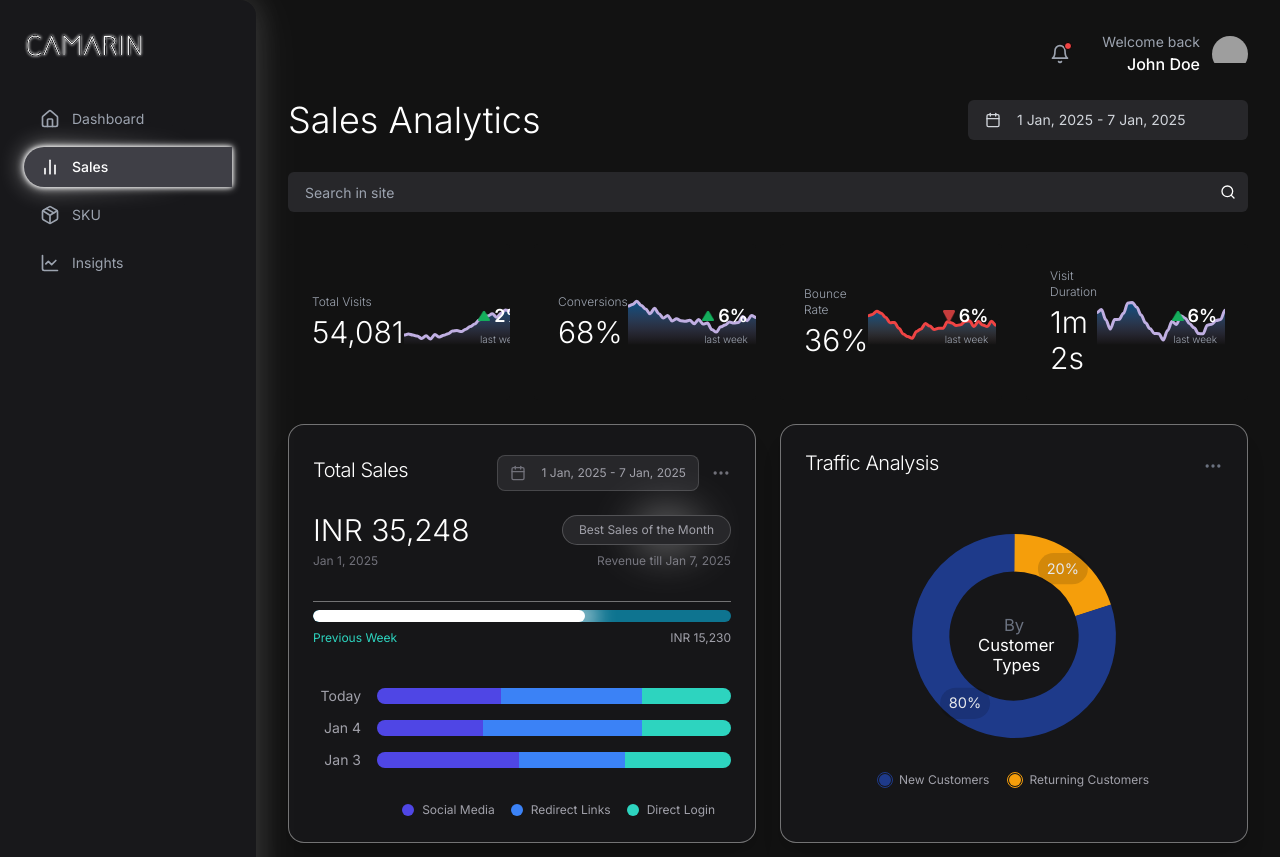
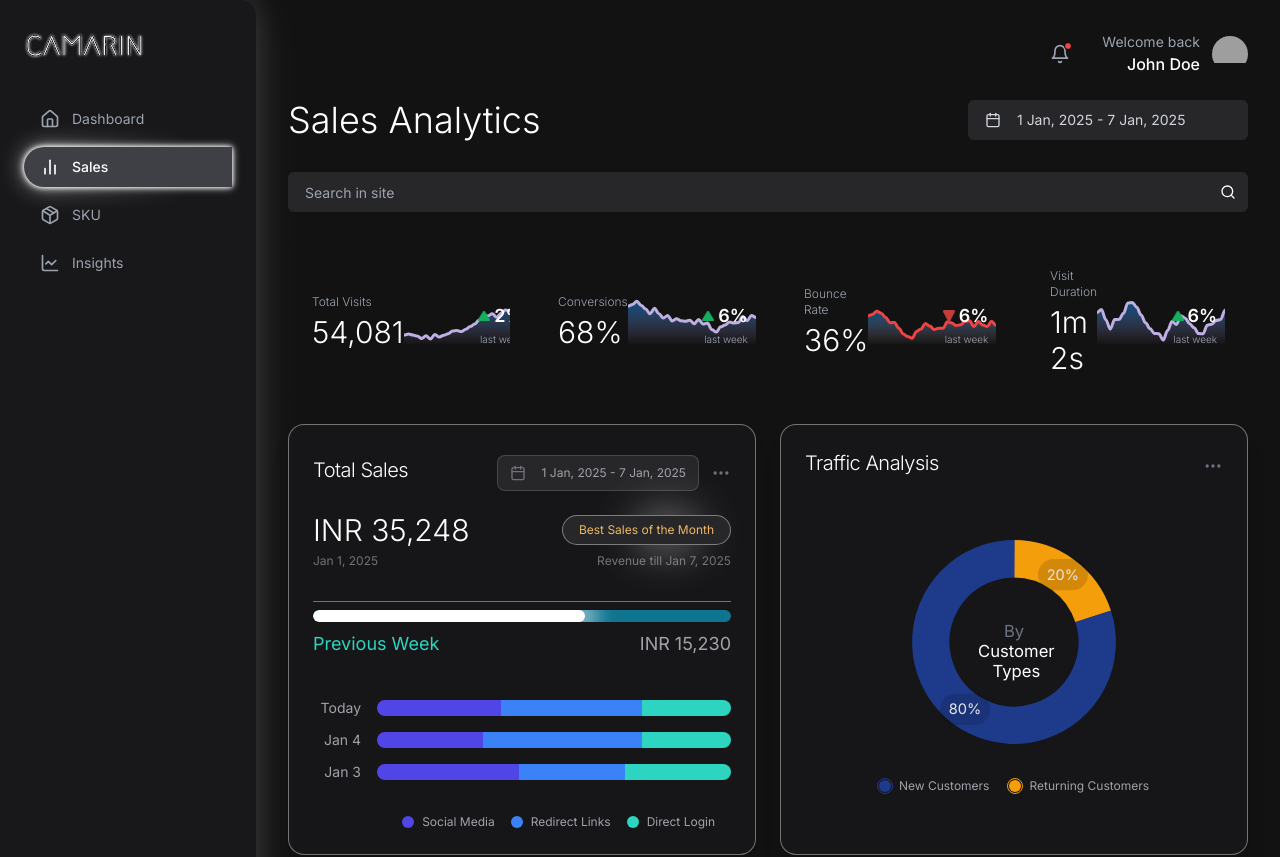
Before and after one commit to Camarin-AI/3d-analytics-dashboard, a Next.js app: page /sales in a window 1280 px wide. Shown: the top 857 px of the page. Built offline with nearby package versions, Linux system fonts and the light colour scheme; grey boxes are pictures that could not be loaded.

Commit message:
Sales Issues fixed

```diff
--- a/components/conversion-rates.tsx
+++ b/components/conversion-rates.tsx
@@ -21,7 +21,7 @@ const colors = {
   textPrimary: "#FFFFFF",
   textSecondary: "#A1A1AA", // Lighter gray for axis/legend text
   iconMuted: "#6B7280",
-  gridLine: "rgba(255, 255, 255, 0.1)", // Faint white grid lines
+  gridLine: "rgba(255, 255, 255, 0.3)", // Faint white grid lines
   barWithEmbeds: "#14B8A6", // Teal
   barWithoutEmbeds: "#F59E0B", // Orange/Amber
   legendActiveBorder: "#FFFFFF", // White border for active legend item (using bar color bg)
--- a/components/sales-overview.tsx
+++ b/components/sales-overview.tsx
@@ -146,7 +146,7 @@ export function SalesOverview() {
                     <div></div>
                     {/* Second third (KPI 1) */}
                     <div className="flex flex-row items-center justify-center pointer-events-auto">
-                        <span className="text-3xl font-semibold mr-1.5" style={{ color: colors.textPrimary }}>
+                        <span className="text-xl font-semibold font-light font-sans mr-1.5" style={{ color: colors.textPrimary }}>
                             {kpiData[0].kpiValue}
                         </span>
                         <div className="flex flex-col items-start text-[10px] leading-tight">
@@ -159,7 +159,7 @@ export function SalesOverview() {
                     </div>
                     {/* Third third (KPI 2) */}
                     <div className="flex flex-row items-center justify-center pointer-events-auto">
-                         <span className="text-3xl font-semibold mr-1.5" style={{ color: colors.textPrimary }}>
+                         <span className="text-xl font-semibold font-light font-sans mr-1.5" style={{ color: colors.textPrimary }}>
                             {kpiData[1].kpiValue}
                         </span>
                         <div className="flex flex-col items-start text-[10px] leading-tight">
--- a/components/total-sales.tsx
+++ b/components/total-sales.tsx
@@ -143,8 +143,8 @@ export function TotalSales() {
               className="relative z-10 text-xs px-4 py-1.5 rounded-full border"
               style={{
                 backgroundColor: colors.badgeBg,
-                borderColor: colors.badgeBorder,
-                color: colors.textSecondary,
+                borderColor: colors.cardBorder,
+                color: "#EBB866",
               }}
             >
               Best Sales of the Month
@@ -186,7 +186,7 @@ export function TotalSales() {
               transition={{ duration: 1.2, ease: "easeInOut" }}
             />
           </div>
-          <div className="flex justify-between text-xs mt-1">
+          <div className="flex justify-between text-lg mt-1">
             <span style={{ color: colors.previousWeekLabel }}>Previous Week</span>
             <span style={{ color: colors.textSecondary }}>
               INR {previousWeekSales.toLocaleString("en-IN")}
```
